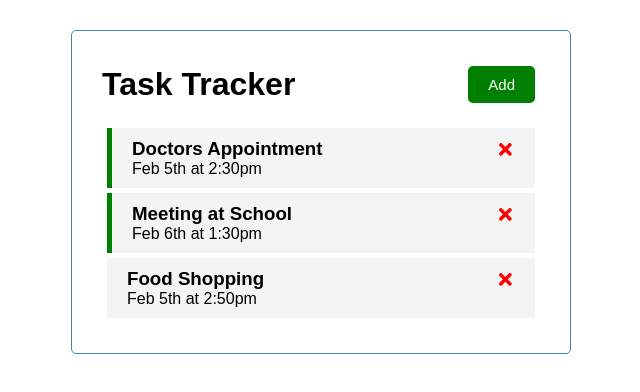
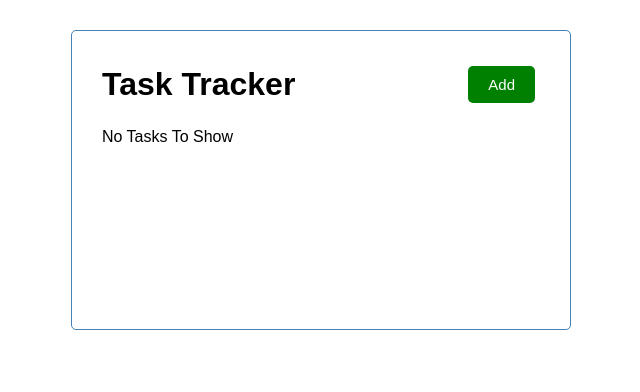
Before and after one commit to haluskua/React-Task-Tester, a React (Create React App) app: page / in a window 1280 px wide. Shown: the top 392 px of the page, without its empty margins (319-959 px from the left). Built offline with nearby package versions, Linux system fonts and the light colour scheme; data requests are answered from the project's data file.

Commit message:
console loggin data from jason server to console terminal

```diff
--- /dev/null
+++ b/db.json
@@ -0,0 +1,23 @@
+
+{
+  "tasks": [
+    {
+      "id": 1,
+      "text": "Doctors Appointment",
+      "day": "Feb 5th at 2:30pm",
+      "reminder": true
+    },
+    {
+      "id": 2,
+      "text": "Meeting at School",
+      "day": "Feb 6th at 1:30pm",
+      "reminder": true
+    },
+    {
+      "id": 3,
+      "text": "Food Shopping",
+      "day": "Feb 5th at 2:50pm",
+      "reminder": false
+    }
+  ]
+}
--- a/package.json
+++ b/package.json
@@ -6,6 +6,7 @@
     "@testing-library/jest-dom": "^5.11.9",
     "@testing-library/react": "^11.2.3",
     "@testing-library/user-event": "^12.6.2",
+    "json-server": "^0.16.3",
     "react": "^17.0.1",
     "react-dom": "^17.0.1",
     "react-icons": "^4.1.0",
@@ -16,7 +17,8 @@
     "start": "react-scripts start",
     "build": "react-scripts build",
     "test": "react-scripts test",
-    "eject": "react-scripts eject"
+    "eject": "react-scripts eject",
+    "server": "json-server --watch db.json --port 5000"
   },
   "eslintConfig": {
     "extends": [
--- a/src/App.js
+++ b/src/App.js
@@ -1,32 +1,24 @@
-import { useState } from "react";
+import { useState, useEffect} from "react";
 
 import Header from "./components/Header";
 import Tasks from "./components/Tasks";
 import AddTask from "./components/AddTask";
 
-function App() {
-  const [tasks, setTasks] = useState([
-    {
-      id: 1,
-      text: "Doctors Appointment",
-      day: "Feb 5th at 2:30pm",
-      reminder: true,
-    },
-    {
-      id: 2,
-      text: "Meeting at School",
-      day: "Feb 6th at 1:30pm",
-      reminder: true,
-    },
-    {
-      id: 3,
-      text: "Food Shopping",
-      day: "Feb 5th at 2:50pm",
-      reminder: false,
-    },
-  ]);
+const App = () => {
+  const [tasks, setTasks] = useState([]);
 
  const [showAddTask, setShowAddTask] = useState(false)
+
+useEffect(() => {
+  const fetchTasks = async () =>{
+    const res = await fetch('http://localhost:5000/tasks')
+    const data = await res.json()
+
+    console.log(data)
+  }
+  fetchTasks();
+},[])
+
 
 
   //Add Task
```
Also changed, not shown: 2 other files (tests, documents, lock files or other folders).
